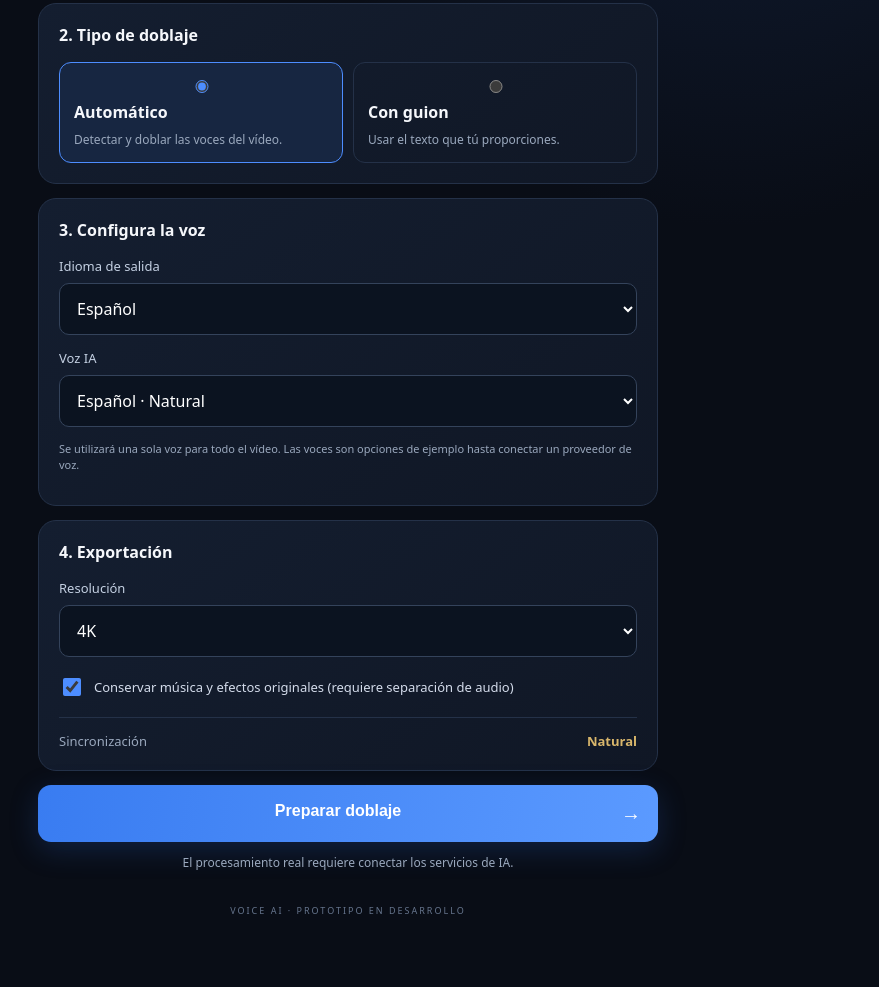
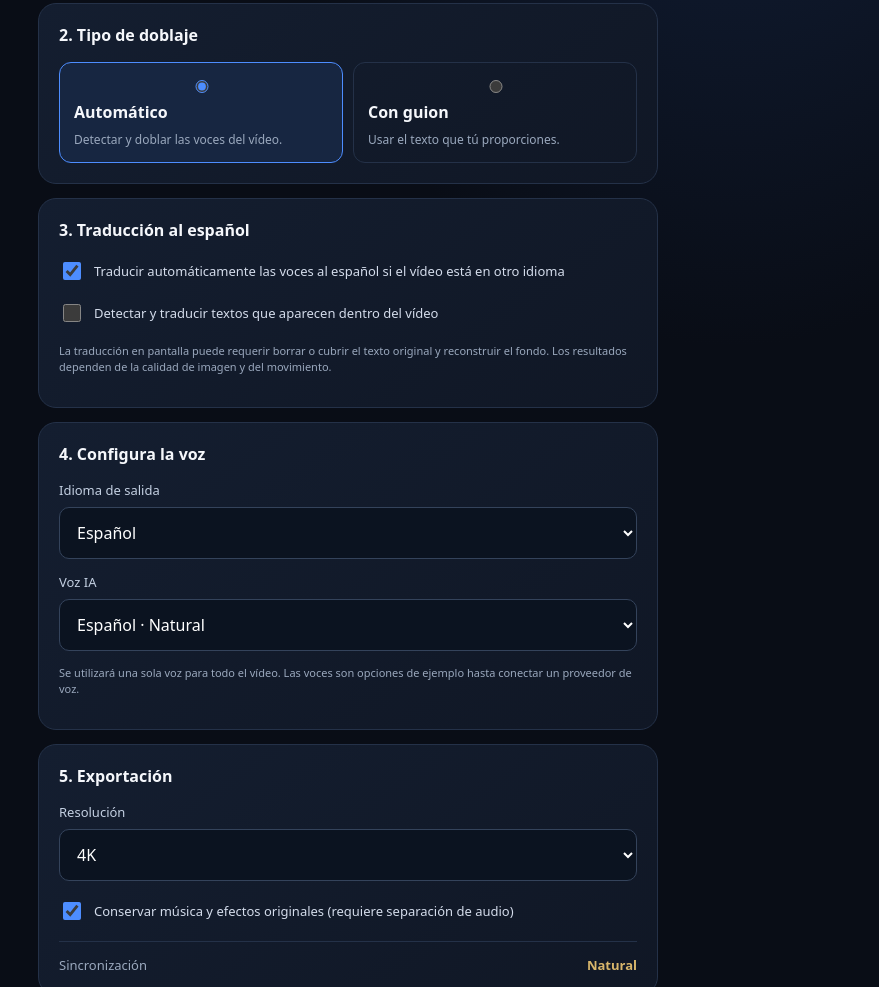
Before and after one commit to xmnpolo-dotcom/voice-ai-, a website: page public/index.html in a window 1280 px wide. Shown: the part 621-1608 px from the top of the page, without its empty margins (292-1171 px from the left). Before the commit the page ends 1578 px from the top, so only its background shows below. Drawn offline with Linux system fonts and the light colour scheme.

Commit message:
Add Spanish translation and on-screen text options

```diff
--- a/public/index.html
+++ b/public/index.html
@@ -44,14 +44,21 @@
     </section>
 
     <section class="panel">
-      <h2>3. Configura la voz</h2>
+      <h2>3. Traducción al español</h2>
+      <label class="check"><input id="translateAudio" type="checkbox" checked> Traducir automáticamente las voces al español si el vídeo está en otro idioma</label>
+      <label class="check"><input id="translateScreenText" type="checkbox"> Detectar y traducir textos que aparecen dentro del vídeo</label>
+      <p class="hint">La traducción en pantalla puede requerir borrar o cubrir el texto original y reconstruir el fondo. Los resultados dependen de la calidad de imagen y del movimiento.</p>
+    </section>
+
+    <section class="panel">
+      <h2>4. Configura la voz</h2>
       <div class="field"><label for="language">Idioma de salida</label><select id="language"><option value="es">Español</option><option value="en">Inglés</option><option value="pt">Portugués</option><option value="fr">Francés</option><option value="de">Alemán</option></select></div>
       <div class="field"><label for="voice">Voz IA</label><select id="voice"><option value="es-neutral-01">Español · Natural</option><option value="es-warm-01">Español · Cálida</option><option value="es-deep-01">Español · Grave</option></select></div>
       <p class="hint">Se utilizará una sola voz para todo el vídeo. Las voces son opciones de ejemplo hasta conectar un proveedor de voz.</p>
     </section>
 
     <section class="panel">
-      <h2>4. Exportación</h2>
+      <h2>5. Exportación</h2>
       <div class="field"><label for="resolution">Resolución</label><select id="resolution"><option value="original">Mantener original</option><option value="1080p">1080p</option><option value="4k" selected>4K</option></select></div>
       <label class="check"><input id="keepAudio" type="checkbox" checked> Conservar música y efectos originales (requiere separación de audio)</label>
       <div class="sync"><span>Sincronización</span><strong>Natural</strong></div>
```
